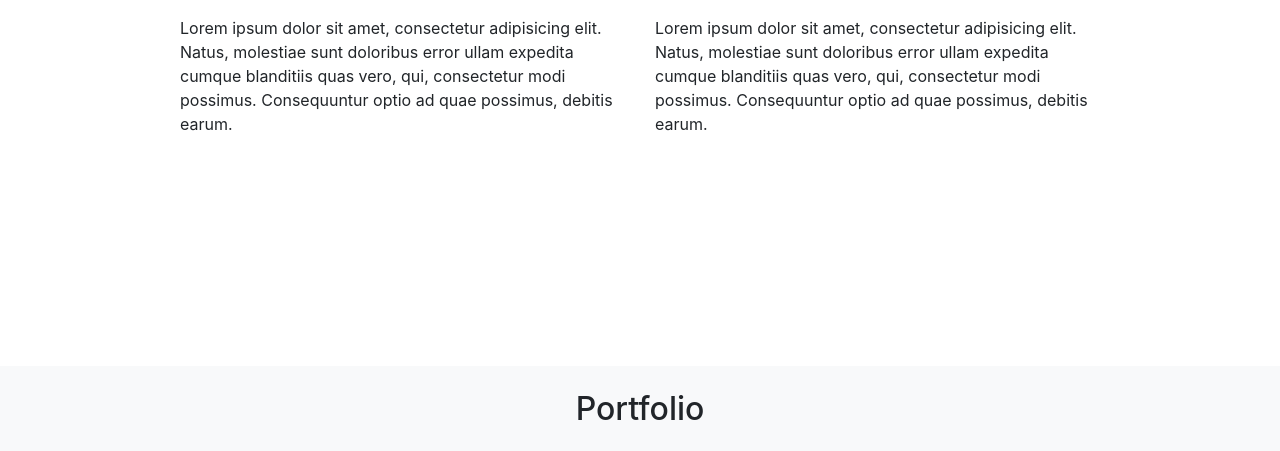
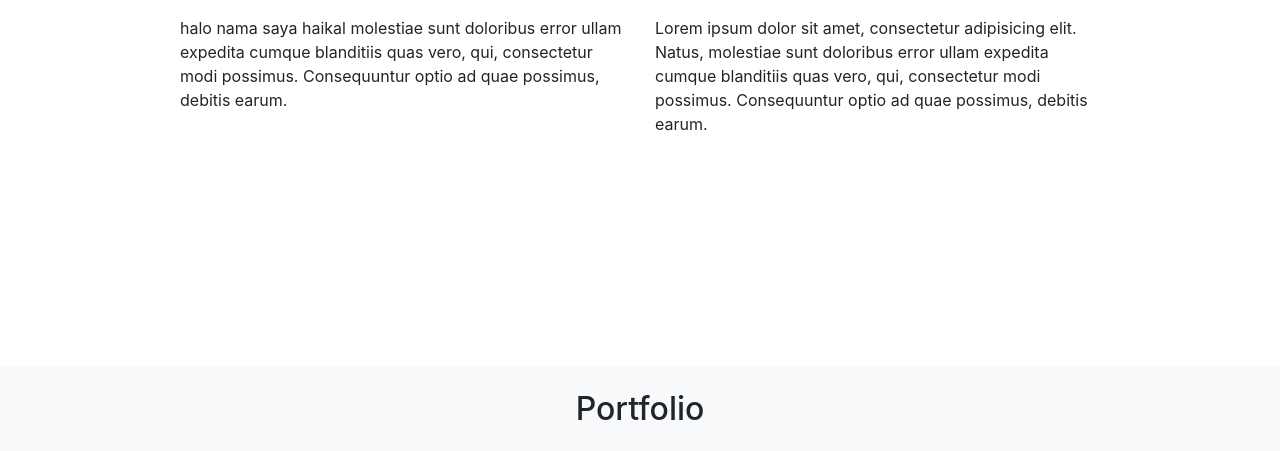
Before and after one commit to Kaalmuh/wpu-landing, a plain HTML site: page index.html in a window 1280 px wide. Shown: the part 649-1100 px from the top of the page. Drawn offline with nearby package versions, Linux system fonts and the light colour scheme.

Commit message:
mengubah tulisan pada about

```diff
--- a/index.html
+++ b/index.html
@@ -59,7 +59,7 @@
         </div>
         <div class="row justify-content-center">
           <div class="col-md-5">
-            <p>Lorem ipsum dolor sit amet, consectetur adipisicing elit. Natus, molestiae sunt doloribus error ullam expedita cumque blanditiis quas vero, qui, consectetur modi possimus. Consequuntur optio ad quae possimus, debitis earum.</p>
+            <p>halo nama saya haikal  molestiae sunt doloribus error ullam expedita cumque blanditiis quas vero, qui, consectetur modi possimus. Consequuntur optio ad quae possimus, debitis earum.</p>
           </div>
           <div class="col-md-5">
             <p>Lorem ipsum dolor sit amet, consectetur adipisicing elit. Natus, molestiae sunt doloribus error ullam expedita cumque blanditiis quas vero, qui, consectetur modi possimus. Consequuntur optio ad quae possimus, debitis earum.</p>
```
